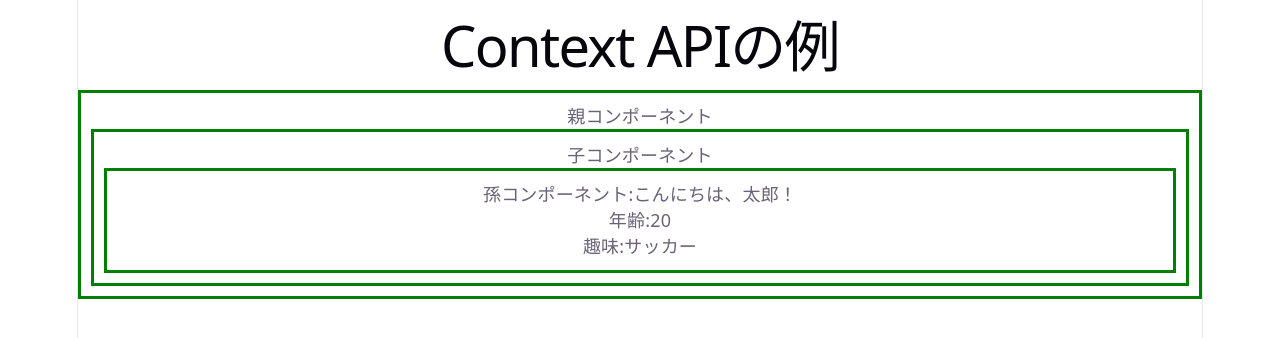
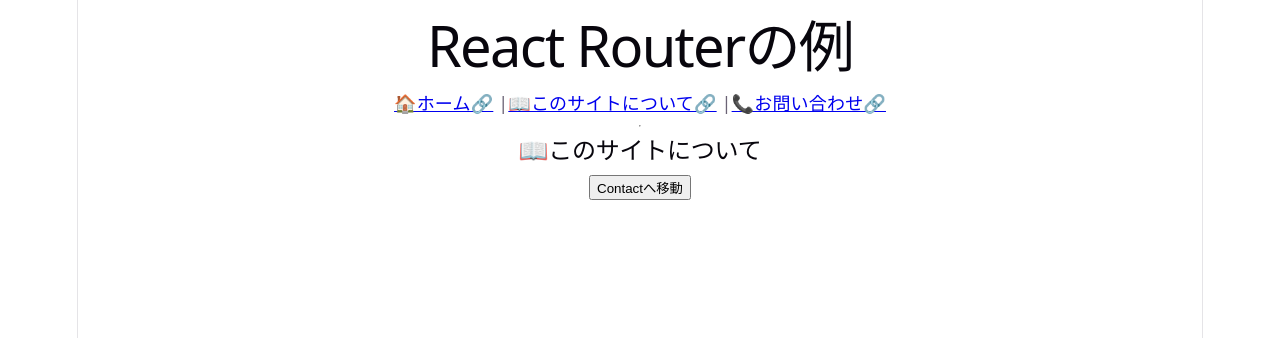
Before and after one commit to navyfish216/sandbox-react, a React (Vite) app in the folder study-react-app/: page /about in a window 1280 px wide. Shown: the top 338 px of the page. Built offline with nearby package versions, Linux system fonts and the light colour scheme.

Commit message:
React修行⑥：React Routerによるページ遷移

```diff
--- a/study-react-app/package.json
+++ b/study-react-app/package.json
@@ -11,7 +11,8 @@
   },
   "dependencies": {
     "react": "^19.2.6",
-    "react-dom": "^19.2.6"
+    "react-dom": "^19.2.6",
+    "react-router-dom": "^7.15.1"
   },
   "devDependencies": {
     "@eslint/js": "^10.0.1",
--- a/study-react-app/src/App.jsx
+++ b/study-react-app/src/App.jsx
@@ -22,13 +22,16 @@ import ToggleTimer from "./pages/EffectSample/ToggleTimer";
 // 6章：コンテキストの理解
 import PropsDrillingView from "./pages/PropsDrillingSample/PropsDrillingView";
 import UserContextView from "./pages/ContextSample/UserContextView";
+// 7章：React Routerによるページ遷移
+import RouterView from "./pages/RouterSample/RouterView";
 import './App.css';
 
 function App() {
   return (
     <>
+      <RouterView />
+      {/*
       <UserContextView />
-      {/*
       <PropsDrillingView />
 
       <ToggleTimer />
--- /dev/null
+++ b/study-react-app/src/components/RouterSample/About.jsx
@@ -0,0 +1,14 @@
+import {useNavigate} from "react-router-dom";
+
+export default function About() {
+  // ナビゲーション用フック
+  const navigate = useNavigate();
+
+  return (
+    <div>
+      <h2>📖このサイトについて</h2>
+      {/* ボタンを押すとContactページへ移動 */}
+      <button onClick={() => navigate("/contact")}>Contactへ移動</button>
+    </div>
+  );
+}
--- /dev/null
+++ b/study-react-app/src/components/RouterSample/Contact.jsx
@@ -0,0 +1,14 @@
+import {useNavigate} from "react-router-dom";
+
+export default function Contact() {
+  // ナビゲーション用フック
+  const navigate = useNavigate();
+
+  return (
+    <div>
+      <h2>📞お問い合わせ</h2>
+      {/* ボタンを押すとhomeページへ移動 */}
+      <button onClick={() => navigate("/")}>Homeへ移動</button>
+    </div>
+  );
+}
--- /dev/null
+++ b/study-react-app/src/components/RouterSample/Header.jsx
@@ -0,0 +1,12 @@
+import {Link} from "react-router-dom";
+
+function Header () {
+  return (
+    <nav>
+      <Link to="/">🏠ホーム🔗</Link> |
+      <Link to="/about">📖このサイトについて🔗</Link> |
+      <Link to="/contact">📞お問い合わせ🔗</Link>
+    </nav>
+  );
+}
+export default Header;
--- /dev/null
+++ b/study-react-app/src/components/RouterSample/Home.jsx
@@ -0,0 +1,14 @@
+import {useNavigate} from "react-router-dom";
+
+export default function Home() {
+  // ナビゲーション用フック
+  const navigate = useNavigate();
+
+  return (
+    <div>
+      <h2>🏠ホームページ</h2>
+      {/* ボタンを押すとAboutページへ移動 */}
+      <button onClick={() => navigate("/about")}>Aboutへ移動</button>
+    </div>
+  );
+}
--- /dev/null
+++ b/study-react-app/src/pages/RouterSample/RouterView.jsx
@@ -0,0 +1,21 @@
+import {BrowserRouter, Routes, Route} from "react-router-dom";
+import Home from "../../components/RouterSample/Home";
+import About from "../../components/RouterSample/About";
+import Contact from "../../components/RouterSample/Contact";
+import Header from "../../components/RouterSample/Header";
+
+function RouterView () {
+  return (
+    <BrowserRouter>
+      <h1>React Routerの例</h1>
+      <Header />
+      <hr />
+      <Routes>
+        <Route path="/" element={<Home />} />
+        <Route path="/about" element={<About />} />
+        <Route path="/contact" element={<Contact />} />
+      </Routes>
+    </BrowserRouter>
+  );
+}
+export default RouterView;
```
Also changed, not shown: 1 other file (tests, documents, lock files or other folders).
